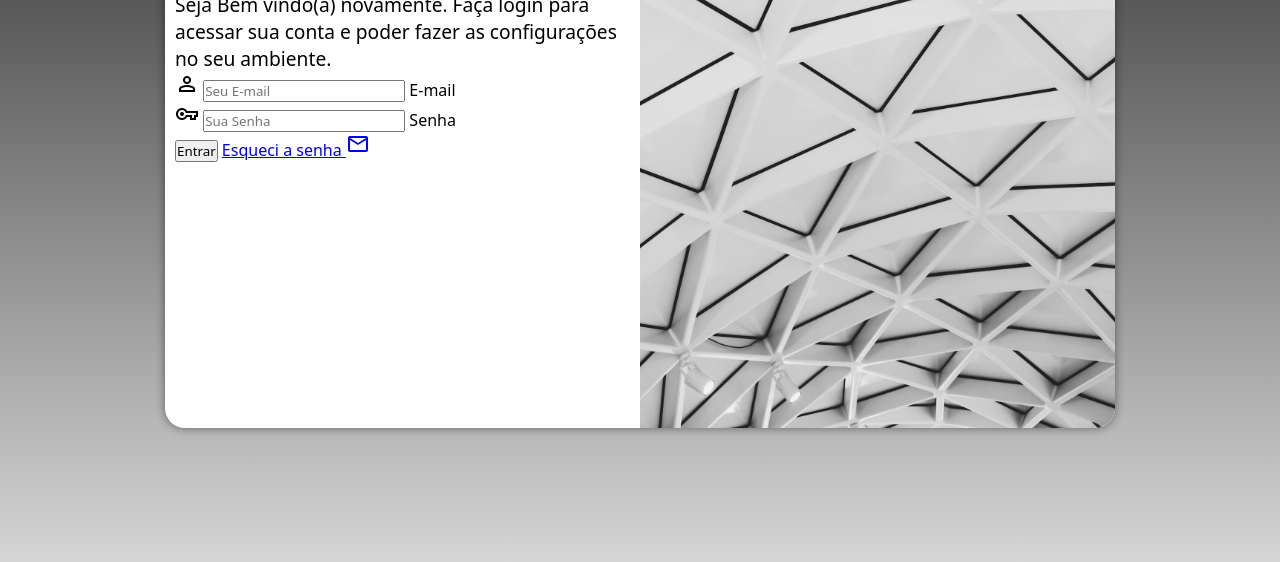
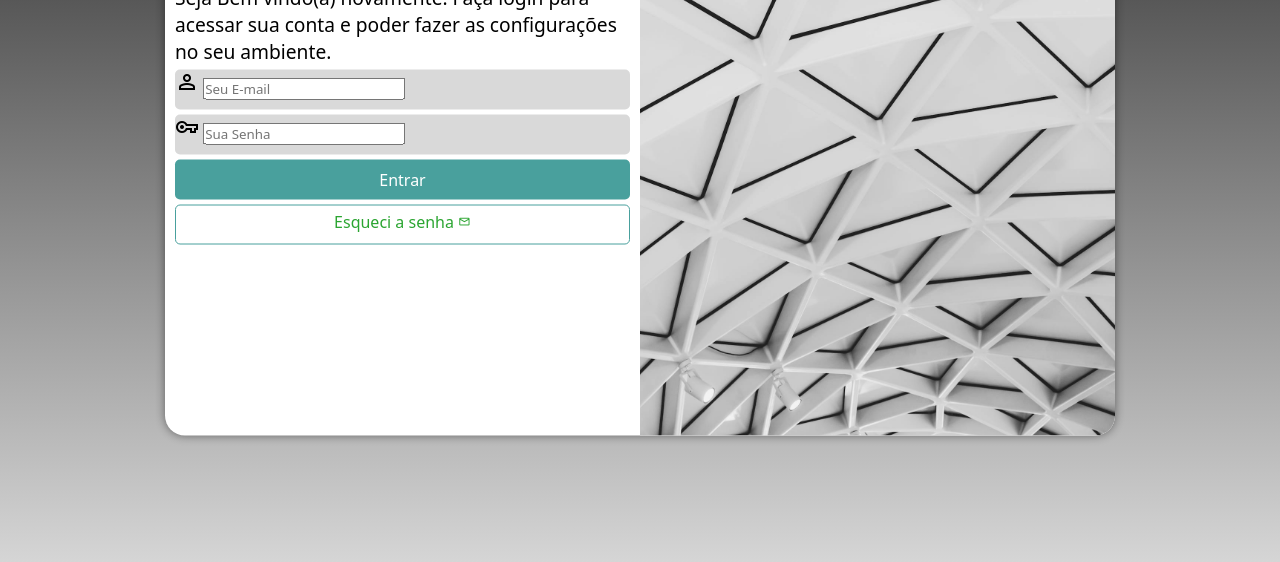
Before and after one commit to ArthurRamos0/projeto-login, a plain HTML site: page index.html in a window 1280 px wide. Shown: the part 222-784 px from the top of the page. Drawn offline with nearby package versions, Linux system fonts and the light colour scheme.

Commit message:
formatação do Formulário

```diff
--- a/estilos/style.css
+++ b/estilos/style.css
@@ -38,7 +38,7 @@ section#login {
 
     background-color: white;
     width: 250px;
-    height: 500px;
+    height: 515px;
     border-radius: 20px;
     box-shadow: 0px 0px 10px rgba(0, 0, 0, 0.466);
 
@@ -67,3 +67,57 @@ div#formulario > h1 {
 div#formulario > p {
     font-size: 0.8em;
 }
+
+form > div.campo {
+    background-color: #D9D9D9;
+    display: block;
+    width: 100%;
+    height: 40px;
+    border-radius: 5px;
+    margin:5px 0px ;
+}
+
+div.campo > label {
+    display: none;
+}
+
+form > input[type=submit] {
+    display: block;
+    font-size: 1em;
+    width: 100%;
+    height: 40px;
+    background-color: #49a09d;
+    color: white;
+    border: none;
+    border-radius: 5px;
+    cursor: pointer;
+}
+
+form > input[type=submit]:hover {
+    background-color: #3e8684;
+}
+
+form > a.botao {
+    display: block;
+    text-align: center;
+    font-size: 1em;
+    width: 100%;
+    height: 40px;
+    padding-top: 5px;
+    margin-top: 5px;
+    background-color: white;
+    color: #2ba531;
+    border: 1px solid #49a09d;
+    border-radius: 5px;
+    text-decoration: none;
+
+}
+
+form > a.botao:hover {
+    background-color: #3cf148;
+}
+
+form > a.botao > i {
+    font-size: 0.8em;
+
+}
--- a/index.html
+++ b/index.html
@@ -32,7 +32,7 @@
                         <label for="isenha">Senha</label>
                     </div>
                     <input type="submit" value="Entrar">
-                    <a href="esqueci.html">Esqueci a senha <i class="material-symbols-outlined">mail</i></a>
+                    <a href="esqueci.html" class="botao">Esqueci a senha <i class="material-symbols-outlined">mail</i></a>
                 </form>
             </p>
 
```
